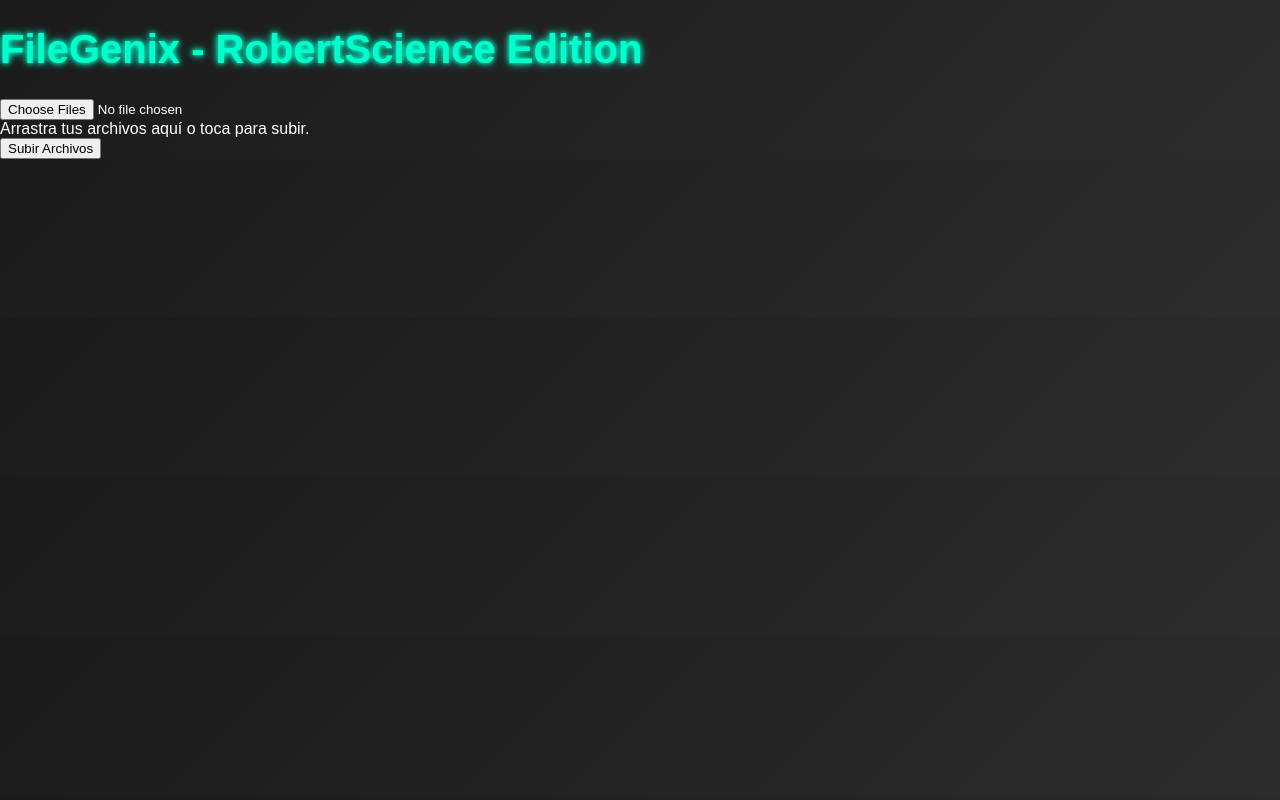
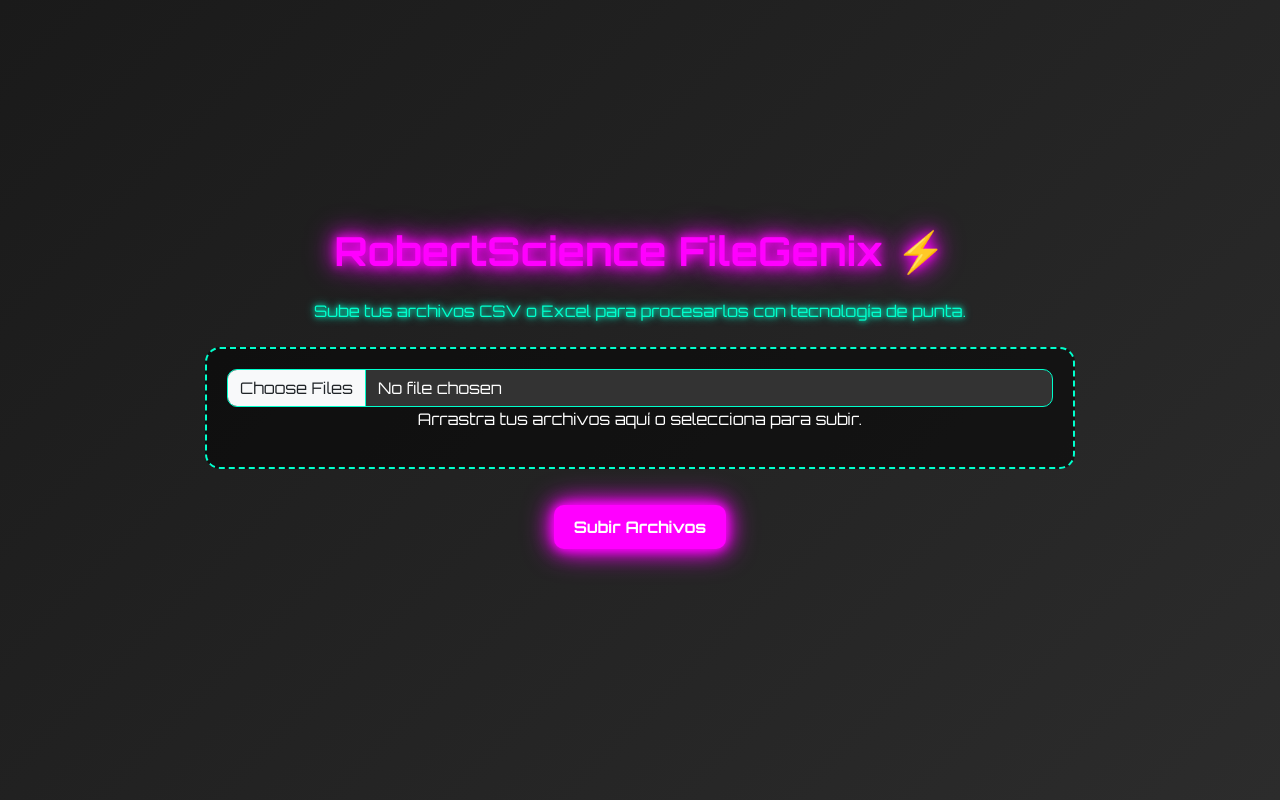
Before and after one commit to robertscience/filegenix, a Flask app: page / in a window 1280 px wide. Run offline with Flask 3, Linux system fonts and the light colour scheme; some libraries are stand-ins or nearby versions.

Commit message:
Restore templates/index.html for Flask

```diff
--- a/templates/index.html
+++ b/templates/index.html
@@ -1,42 +1,144 @@
 <!DOCTYPE html>
-<html>
+<html lang="es">
 <head>
-    <title>FileGenix - RobertScience Edition</title>
+    <meta charset="UTF-8">
+    <meta name="viewport" content="width=device-width, initial-scale=1.0"> <!-- Responsive -->
+    <title>RobertScience - FileGenix</title>
+    <link href="https://cdn.jsdelivr.net/npm/bootstrap@5.3.0/dist/css/bootstrap.min.css" rel="stylesheet">
+    <link href="https://fonts.googleapis.com/css2?family=Orbitron:wght@400;700&display=swap" rel="stylesheet"> <!-- Fuente futurista -->
     <link rel="stylesheet" href="/static/style.css">
+    <link rel="stylesheet" href="https://cdnjs.cloudflare.com/ajax/libs/font-awesome/6.4.0/css/all.min.css">
 </head>
 <body>
-    <h1 class="text-neon">FileGenix - RobertScience Edition</h1>
-    <input type="file" id="fileInput" multiple>
-    <div id="uploadText">Arrastra tus archivos aquí o toca para subir.</div>
-    <button onclick="uploadFiles()">Subir Archivos</button>
+    <div class="d-flex flex-column min-vh-100 justify-content-center align-items-center"> <!-- Centrado vertical y horizontal -->
+        <div class="container text-center">
+            <h1 class="mb-4">RobertScience FileGenix ⚡️</h1>
+            <p class="text-neon mb-4">Sube tus archivos CSV o Excel para procesarlos con tecnología de punta.</p>
+            <div class="upload-area" id="uploadArea">
+                <input type="file" id="fileInput" multiple accept=".csv,.xlsx,.xls" class="form-control">
+                <p id="uploadText">Arrastra tus archivos aquí o selecciona para subir.</p>
+            </div>
+            <button class="btn btn-neon mt-3" onclick="uploadFiles()">Subir Archivos</button>
+            <div id="preview" class="mt-4"></div>
+            <div id="toast" class="toast align-items-center text-white bg-dark border-neon" role="alert" aria-live="assertive" aria-atomic="true">
+                <div class="d-flex">
+                    <div class="toast-body"></div>
+                    <button type="button" class="btn-close btn-close-white me-2 m-auto" data-bs-dismiss="toast" aria-label="Close"></button>
+                </div>
+            </div>
+        </div>
+    </div>
+    <script src="https://cdn.jsdelivr.net/npm/bootstrap@5.3.0/dist/js/bootstrap.bundle.min.js"></script>
     <script>
+        const uploadArea = document.getElementById('uploadArea');
+        const fileInput = document.getElementById('fileInput');
+        const uploadText = document.getElementById('uploadText');
+        const toast = document.getElementById('toast');
+        const toastBody = toast.querySelector('.toast-body');
+        const bootstrapToast = new bootstrap.Toast(toast);
+
+        uploadArea.addEventListener('dragover', (e) => {
+            e.preventDefault();
+            uploadArea.classList.add('highlight');
+            uploadText.textContent = '¡Suelta tus archivos aquí!';
+        });
+
+        uploadArea.addEventListener('dragleave', () => {
+            uploadArea.classList.remove('highlight');
+            uploadText.textContent = 'Arrastra tus archivos aquí o selecciona para subir.';
+        });
+
+        uploadArea.addEventListener('drop', (e) => {
+            e.preventDefault();
+            uploadArea.classList.remove('highlight');
+            uploadText.textContent = 'Arrastra tus archivos aquí o selecciona para subir.';
+            fileInput.files = e.dataTransfer.files;
+        });
+
         async function uploadFiles() {
-            const fileInput = document.getElementById('fileInput');
-            const uploadText = document.getElementById('uploadText');
             const files = fileInput.files;
             if (files.length === 0) {
                 showToast('Por favor, selecciona al menos un archivo.', 'error');
                 return;
             }
+
             const formData = new FormData();
             for (let file of files) {
                 formData.append('files', file);
             }
+
+            // Mostrar spinner
             uploadText.innerHTML = '<i class="fas fa-spinner fa-spin text-neon"></i> Subiendo...';
+
             try {
-                const response = await fetch('https://filegenix-backend.onrender.com/upload', {
+                const response = await fetch('/upload', {
                     method: 'POST',
                     body: formData
                 });
                 const result = await response.json();
-                uploadText.textContent = 'Arrastra tus archivos aquí o toca para subir.';
-                console.log(result);
+                uploadText.textContent = 'Arrastra tus archivos aquí o selecciona para subir.';
+
+                if (response.ok) {
+                    showToast('Archivos subidos con éxito.', 'success');
+                    const preview = document.getElementById('preview');
+                    let html = `
+                        <h3 class="text-neon">Archivos Subidos:</h3>
+                        <p><strong>Upload ID:</strong> ${result.upload_id}</p>
+                        <p><strong>Enlace para Grok:</strong> <a href="${result.access_url}" target="_blank" class="text-neon">${result.access_url}</a></p>
+                        <p><strong>Resumen JSON:</strong> <a href="${result.summary_url}" target="_blank" class="text-neon">${result.summary_url}</a></p>
+                        <button class="btn btn-neon mt-2" onclick="copyToClipboard('${result.summary_url}')">Copiar Resumen JSON</button>
+                        <div class="row mt-3 g-3">
+                    `;
+
+                    for (const [filename, data] of Object.entries(result.files)) {
+                        const truncatedName = filename.length > 15 ? filename.substring(0, 12) + '...' : filename;
+                        if (data.error) {
+                            html += `
+                                <div class="col-6 col-md-2 text-center">
+                                    <i class="fas fa-folder text-danger fa-3x folder-icon" data-bs-toggle="tooltip" title="${filename}"></i>
+                                    <p class="text-danger">${truncatedName}</p>
+                                </div>
+                            `;
+                        } else {
+                            html += `
+                                <div class="col-6 col-md-2 text-center">
+                                    <i class="fas fa-folder text-neon fa-3x folder-icon" data-bs-toggle="tooltip" title="${filename}"></i>
+                                    <p>${truncatedName}</p>
+                                </div>
+                            `;
+                        }
+                    }
+                    html += '</div>';
+                    preview.innerHTML = html;
+
+                    // Inicializar tooltips
+                    const tooltipTriggerList = [].slice.call(document.querySelectorAll('[data-bs-toggle="tooltip"]'));
+                    tooltipTriggerList.map(function (tooltipTriggerEl) {
+                        return new bootstrap.Tooltip(tooltipTriggerEl);
+                    });
+                } else {
+                    showToast('Error al subir archivos: ' + result.error, 'error');
+                }
             } catch (error) {
-                uploadText.textContent = 'Arrastra tus archivos aquí o toca para subir.';
+                uploadText.textContent = 'Arrastra tus archivos aquí o selecciona para subir.';
                 showToast('Error al subir archivos: ' + error.message, 'error');
             }
         }
-        function showToast(message, type) { console.log(message); }
+
+        function copyToClipboard(text) {
+            navigator.clipboard.writeText(text).then(() => {
+                showToast('Enlace copiado al portapapeles.', 'success');
+            }).catch(() => {
+                showToast('Error al copiar el enlace.', 'error');
+            });
+        }
+
+        function showToast(message, type) {
+            toast.classList.remove('border-neon-success', 'border-neon-error');
+            toast.classList.add(type === 'success' ? 'border-neon-success' : 'border-neon-error');
+            toastBody.textContent = message;
+            bootstrapToast.show();
+        }
     </script>
 </body>
 </html>
```
